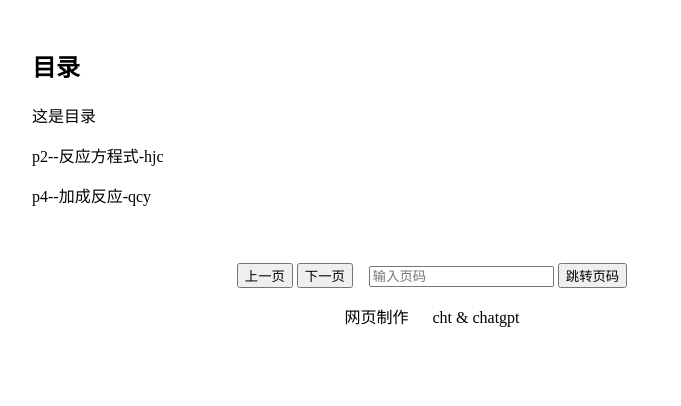
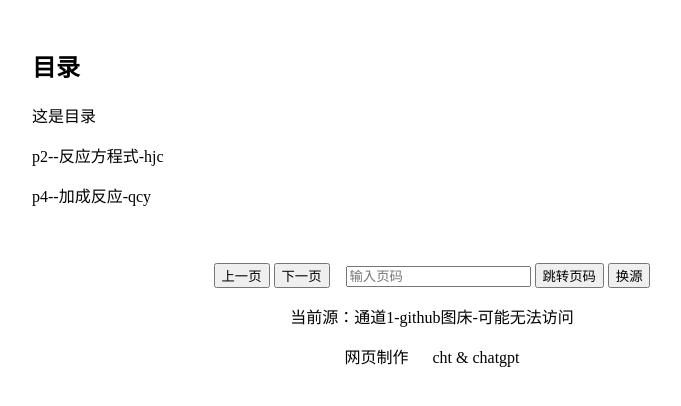
Before and after one commit to chuhantao/website, a plain HTML site: page index.html in a window 1280 px wide. Shown: the whole page, without its empty margins (208-889 px from the left). Drawn offline with Linux system fonts and the light colour scheme.

Commit message:
index.html

```diff
--- a/index.html
+++ b/index.html
@@ -1,6 +1,6 @@
 <!-- 支持翻页，图片，文字的小说阅读网页 -->
-<!-- 2023.9.16-v1.2 -->
-<!-- 优化图床访问、增加注释 -->
+<!-- 2023.9.16-v1.3 -->
+<!-- 增加图床切换 -->
 <!DOCTYPE html>
 <html lang="en">
 
@@ -35,13 +35,15 @@
   <!-- 内容 -->
   <div class="content" id="chapterContent">
   </div>
-  <!-- 翻页 -->
+  <!-- 翻页与换源 -->
   <div class="controls">
     <button onclick="prevChapter()">上一页</button>
     <button onclick="nextChapter()">下一页</button>
     &nbsp;&nbsp;
     <input type="number" id="chapterInput" placeholder="输入页码">
     <button onclick="jumpChapter()">跳转页码</button>
+    <button onclick="nextChapterGroup()">换源</button>
+    <p id="currentGroup"></p>
   </div>
   <!-- 署名 -->
   <div id="footer" style="clear:both;text-align:center;">
@@ -49,36 +51,66 @@
   </div>
 
   <script>
-    // 章节内容数据，可以替换成实际小说章节内容
-    const chapters = [
+    const chapterGroups = [
       {
+        groupName: '通道1-github图床-可能无法访问',
+        chapters: [
+        {
         title: '目录',
         content: '<p>这是目录</p><p>p2--反应方程式-hjc</p><p>p4--加成反应-qcy</p>'
       },
       {
         title: '反应方程式-hjc',
-        content: '<p>第一页</p><img src="https://jsd.cdn.zzko.cn/gh/chuhantao/picx-images-hosting@master/20231003/IMG_20230915_152955.6wgdzc9ny8s0.jpg" alt="图片1"><p>p2</p>'
+        content: '<p>第一页</p><img src="https://github.com/chuhantao/picx-images-hosting/raw/master/20231003/IMG_20230915_152955.6wgdzc9ny8s0.jpg" alt="图片1"><p>p2</p>'
       },
       {
         title: '反应方程式-hjc',
-        content: '<p>第二页</p><img src="https://jsd.cdn.zzko.cn/gh/chuhantao/picx-images-hosting@master/20231003/IMG_20230915_153001.1exbg4gndlcw.jpg" alt="图片1"><p>p3</p>'
+        content: '<p>第二页</p><img src="https://github.com/chuhantao/picx-images-hosting/raw/master/20231003/IMG_20230915_153001.1exbg4gndlcw.jpg" alt="图片1"><p>p3</p>'
       },
       {
         title: '加成反应-qcy',
-        content: '<p>第一页</p><img src="https://jsd.cdn.zzko.cn/gh/chuhantao/picx-images-hosting@master/20231003/IMG_20230916_211544.70b80iugpp80.jpg" alt="图片1"><p>p4</p>'
+        content: '<p>第一页</p><img src="https://github.com/chuhantao/picx-images-hosting/raw/master/20231003/IMG_20230916_211544.70b80iugpp80.jpg" alt="图片1"><p>p4</p>'
       },
       {
         title: '尾页',
         content: '<p>没有啦！！！</p><p>p5</p>'
       }
-      // 可以继续添加更多章节
+        ]
+      },
+      {
+        groupName: '通道2-imgloc图床',
+        chapters: [
+        {
+        title: '目录',
+        content: '<p>这是目录</p><p>p2--反应方程式-hjc</p><p>p4--加成反应-qcy</p>'
+      },
+      {
+        title: '反应方程式-hjc',
+        content: '<p>第一页</p><img src="https://i.imgs.ovh/2023/09/15/L2So.jpeg" alt="图片1"><p>p2</p>'
+      },
+      {
+        title: '反应方程式-hjc',
+        content: '<p>第二页</p><img src="https://i.imgs.ovh/2023/09/15/LrHD.jpegg" alt="图片1"><p>p3</p>'
+      },
+      {
+        title: '加成反应-qcy',
+        content: '<p>第一页</p><img src="https://i.imgs.ovh/2023/09/16/FPjA.jpeg" alt="图片1"><p>p4</p>'
+      },
+      {
+        title: '尾页',
+        content: '<p>没有啦！！！</p><p>p5</p>'
+      }
+        ]
+      }
     ];
 
+    let currentGroupIndex = 0;
     let currentChapterIndex = 0;
     const chapterContentElement = document.getElementById('chapterContent');
+    const currentGroupElement = document.getElementById('currentGroup');
 
-    function displayChapter(index) {
-      const chapter = chapters[index];
+    function displayChapter(groupIndex, chapterIndex) {
+      const chapter = chapterGroups[groupIndex].chapters[chapterIndex];
       if (chapter) {
         chapterContentElement.innerHTML = `<div class="chapter-content"><h2>${chapter.title}</h2>${chapter.content}</div>`;
       } else {
@@ -89,29 +121,42 @@
     function prevChapter() {
       if (currentChapterIndex > 0) {
         currentChapterIndex--;
-        displayChapter(currentChapterIndex);
+        displayChapter(currentGroupIndex, currentChapterIndex);
       }
     }
 
     function nextChapter() {
-      if (currentChapterIndex < chapters.length - 1) {
+      if (currentChapterIndex < chapterGroups[currentGroupIndex].chapters.length - 1) {
         currentChapterIndex++;
-        displayChapter(currentChapterIndex);
+        displayChapter(currentGroupIndex, currentChapterIndex);
       }
     }
 
     function jumpChapter() {
       const chapterInput = document.getElementById('chapterInput').value;
-      if (chapterInput >= 1 && chapterInput <= chapters.length) {
+      if (chapterInput >= 1 && chapterInput <= chapterGroups[currentGroupIndex].chapters.length) {
         currentChapterIndex = chapterInput - 1;
-        displayChapter(currentChapterIndex);
+        displayChapter(currentGroupIndex, currentChapterIndex);
       } else {
         alert('请输入有效的页码！');
       }
     }
 
+    function nextChapterGroup() {
+      currentGroupIndex = (currentGroupIndex + 1) % chapterGroups.length;
+      currentChapterIndex = 0;
+      displayChapter(currentGroupIndex, currentChapterIndex);
+      displayCurrentGroup();
+    }
+
+    function displayCurrentGroup() {
+      const currentGroupName = chapterGroups[currentGroupIndex].groupName;
+      currentGroupElement.textContent = `当前源：${currentGroupName}`;
+    }
+
     // 显示初始章节
-    displayChapter(currentChapterIndex);
+    displayChapter(currentGroupIndex, currentChapterIndex);
+    displayCurrentGroup();
   </script>
 </body>
 
```
